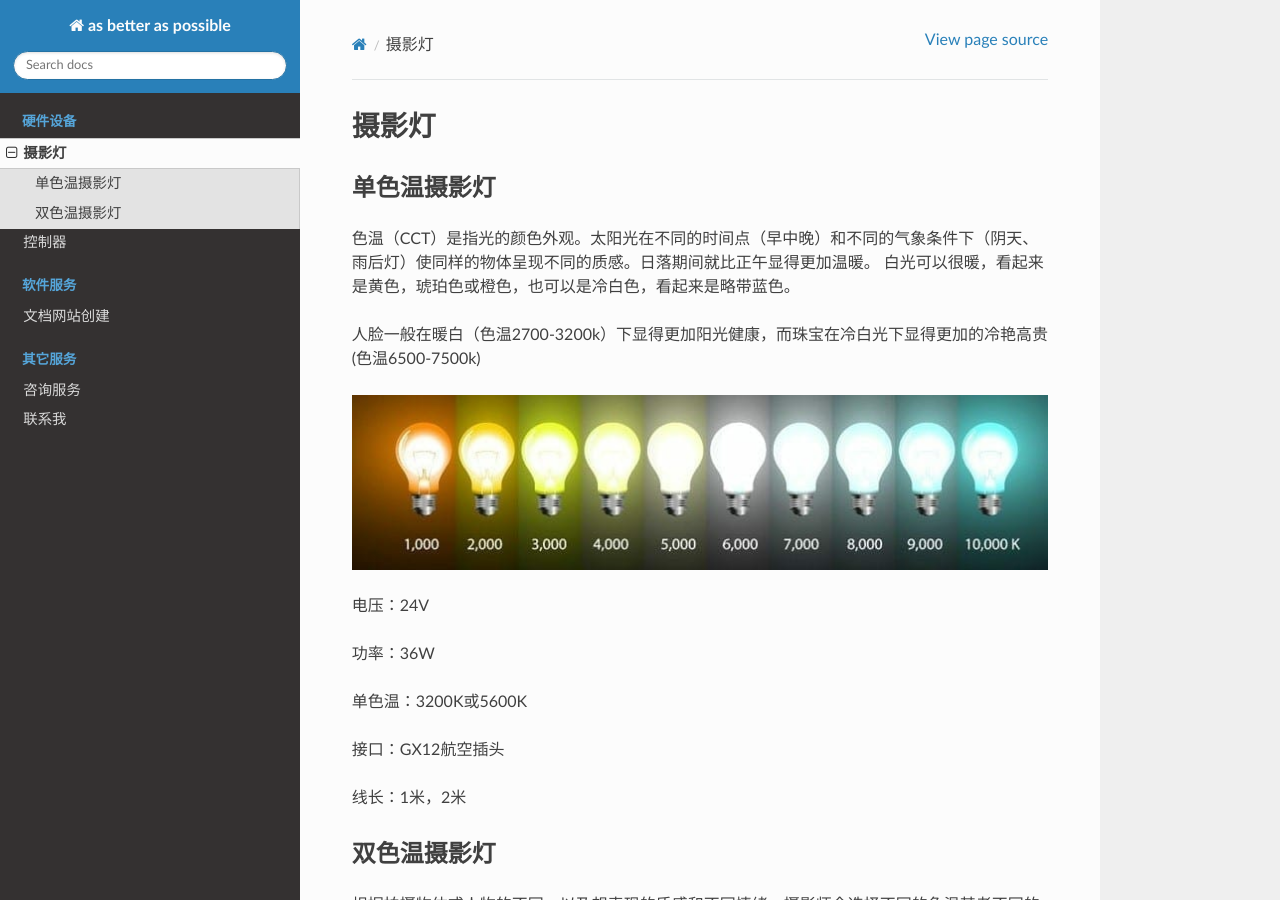
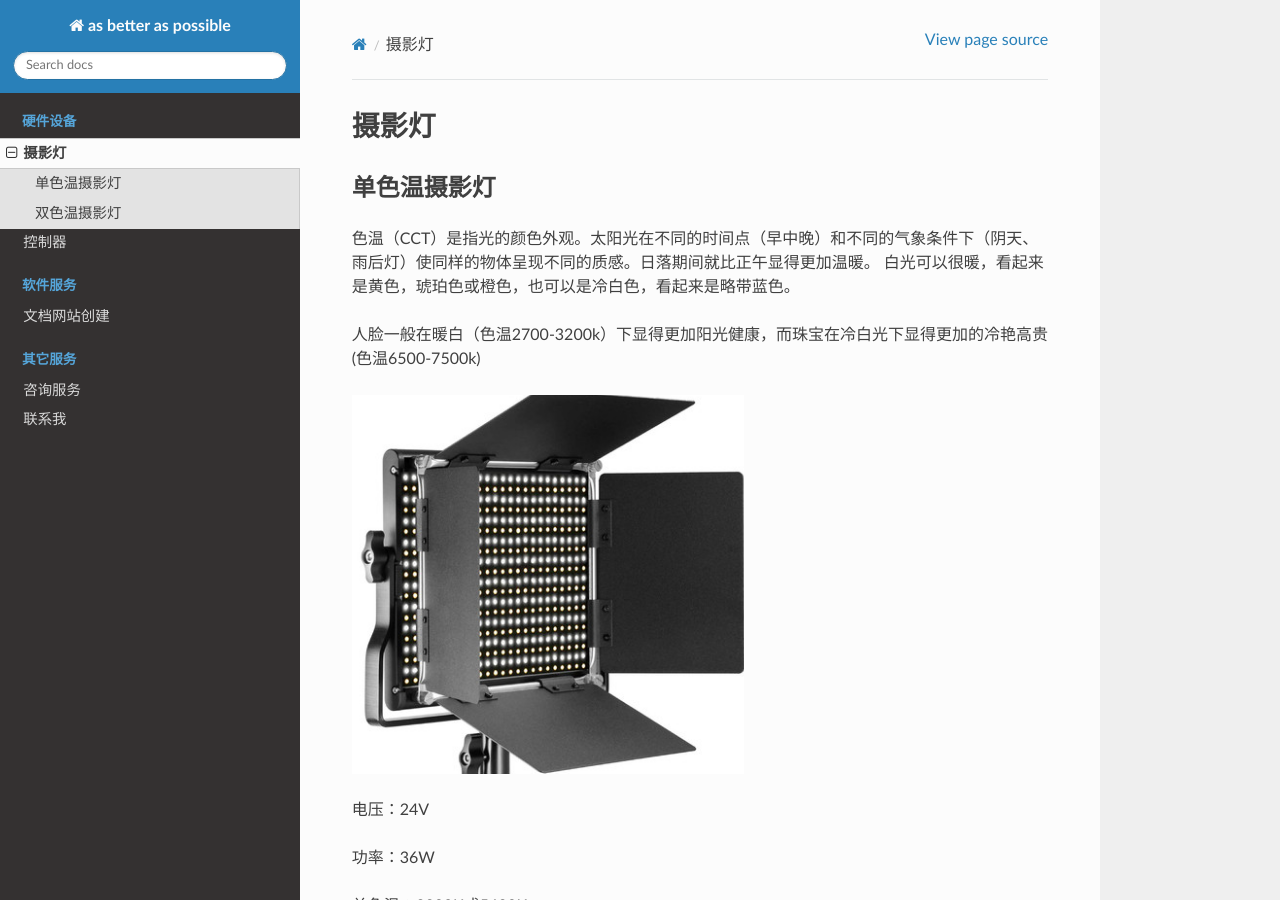
Before and after one commit to paultang/abapweb, a Sphinx documentation site: the page built from source/lights.rst, in a window 1280 px wide and 900 px high. Built offline with Sphinx 7.4.7 and the Read the Docs theme 2.0.0, drawn with Linux system fonts in a browser that asks for light colours.

Commit message:
Update lights.rst

```diff
--- a/source/lights.rst
+++ b/source/lights.rst
@@ -9,7 +9,7 @@
 
 人脸一般在暖白（色温2700-3200k）下显得更加阳光健康，而珠宝在冷白光下显得更加的冷艳高贵(色温6500-7500k)
 
-.. image:: photo/ColorTemperature.jpg
+.. image:: photo/onecolor.png
 
 电压：24V
 
```
